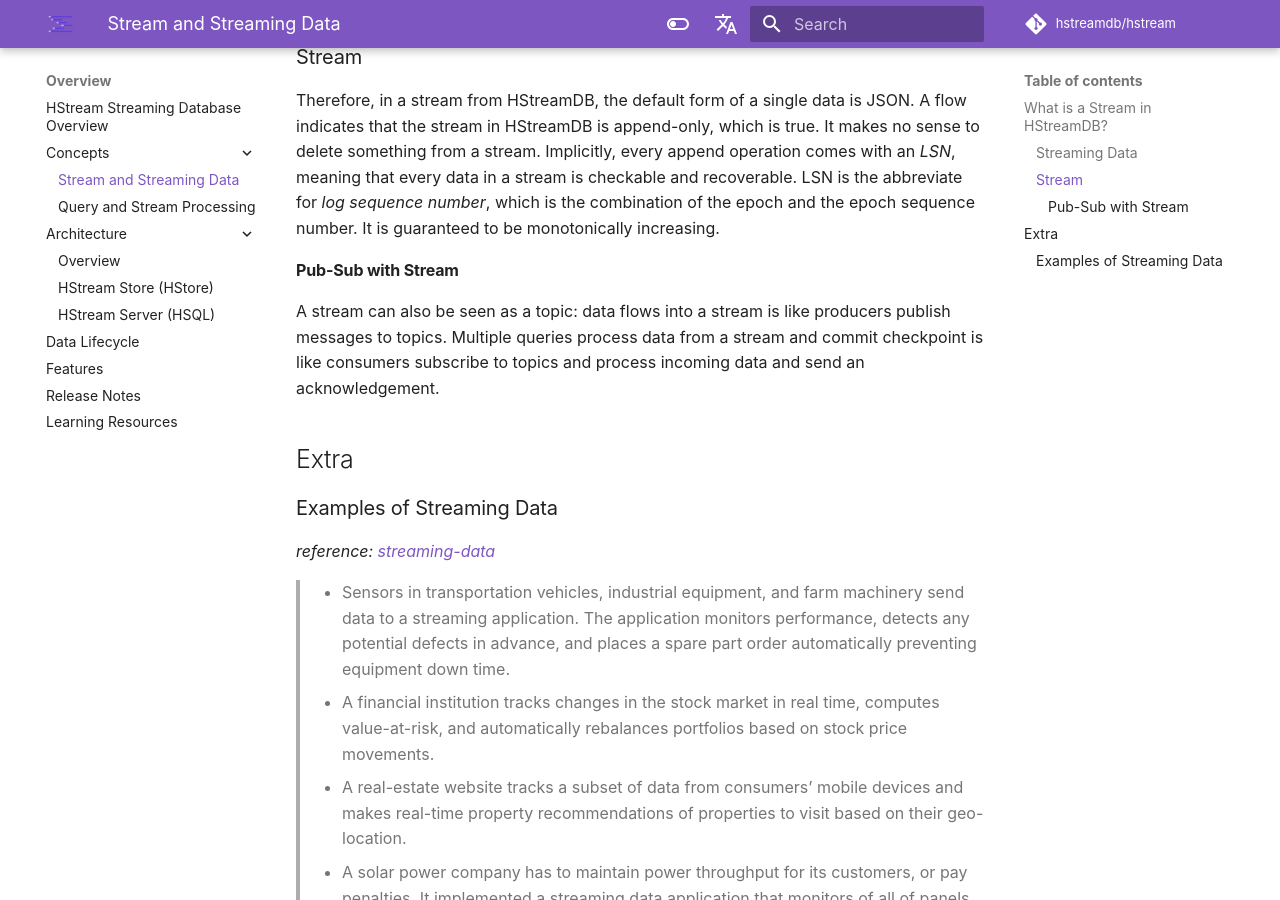
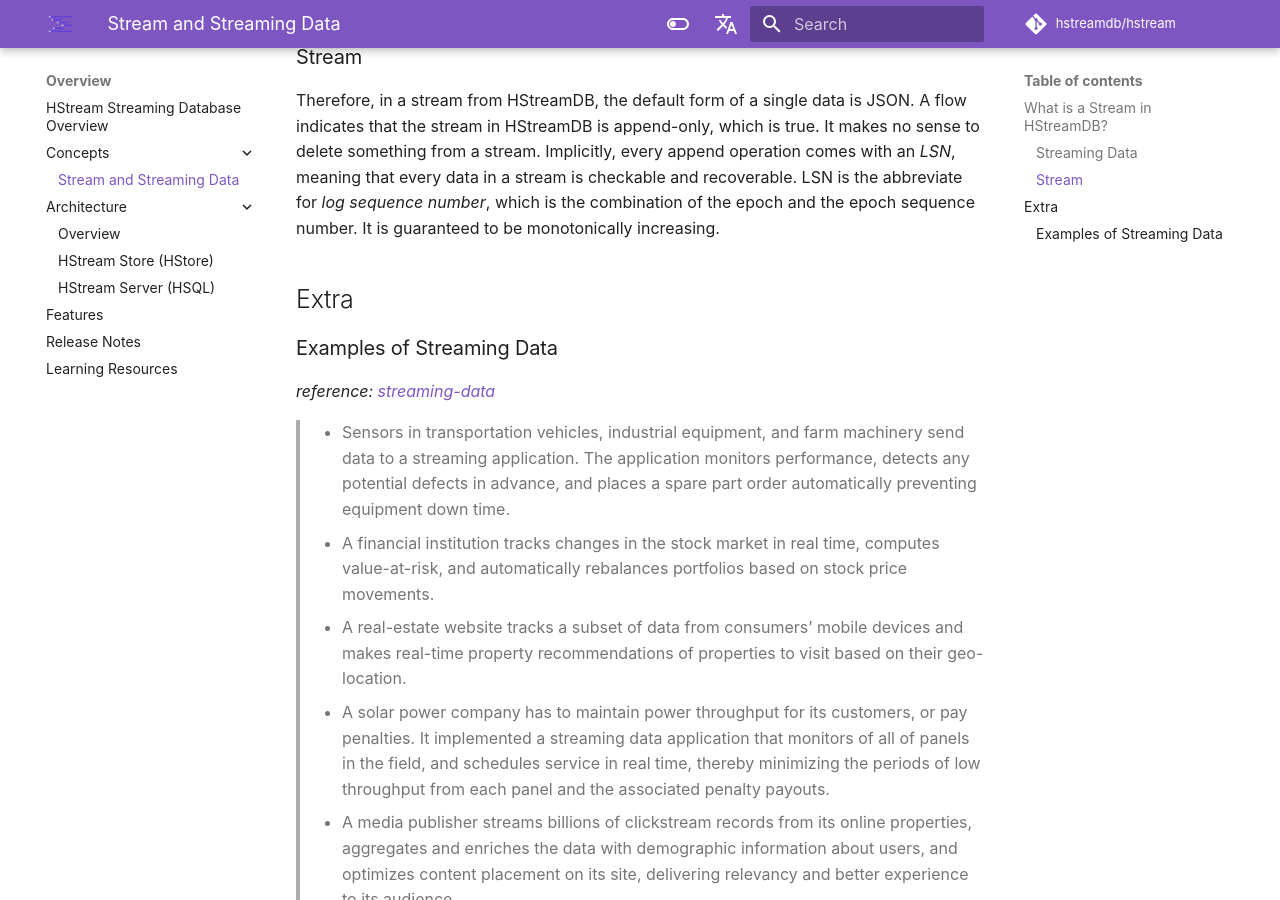
Before and after one commit to hstreamdb/docs, an MkDocs documentation site: the page built from docs/overview/concepts/stream.md, in a window 1280 px wide and 900 px high, scrolled down 449 px. Built offline with MkDocs 1.6.1 and Material for MkDocs 9.7.7, drawn with Linux system fonts in a browser that asks for light colours; comment, search, counter and statistics services are not loaded.

Commit message:
remove misleading part
t

```diff
--- a/docs/overview/concepts/stream.md
+++ b/docs/overview/concepts/stream.md
@@ -12,10 +12,6 @@
 
 Therefore, in a stream from HStreamDB, the default form of a single data is JSON. A flow indicates that the stream in HStreamDB is append-only, which is true. It makes no sense to delete something from a stream. Implicitly, every append operation comes with an *LSN*, meaning that every data in a stream is checkable and recoverable. LSN is the abbreviate for *log sequence number*, which is the combination of the epoch and the epoch sequence number. It is guaranteed to be monotonically increasing.
 
-#### Pub-Sub with Stream
-
-A stream can also be seen as a topic: data flows into a stream is like producers publish messages to topics. Multiple queries process data from a stream and commit checkpoint is like consumers subscribe to topics and process incoming data and send an acknowledgement.
-
 ## Extra
 
 ### Examples of Streaming Data
--- a/mkdocs.yml
+++ b/mkdocs.yml
@@ -47,12 +47,10 @@
       - overview/overview.md
       - Concepts:
           - Stream and Streaming Data: overview/concepts/stream.md
-          - Query and Stream Processing: overview/concepts/query.md
       - Architecture:
           - Overview: overview/architecture/overview.md
           - HStream Store (HStore): overview/architecture/hstream-store.md
           - HStream Server (HSQL): overview/architecture/hstream-server.md
-      - Data Lifecycle: overview/data-lifecycle.md
       - Features: overview/features.md
       - Release Notes: overview/release-notes.md
       - Learning Resources: overview/learning-resouces.md
```
Also changed, not shown: docs/overview/architecture/overview.md (+1 -1 lines), docs/overview/concepts/query.md (deleted, +0 -11 lines), docs/overview/data-lifecycle.md (deleted, +0 -1 lines), docs/overview/features.md (+0 -8 lines).
